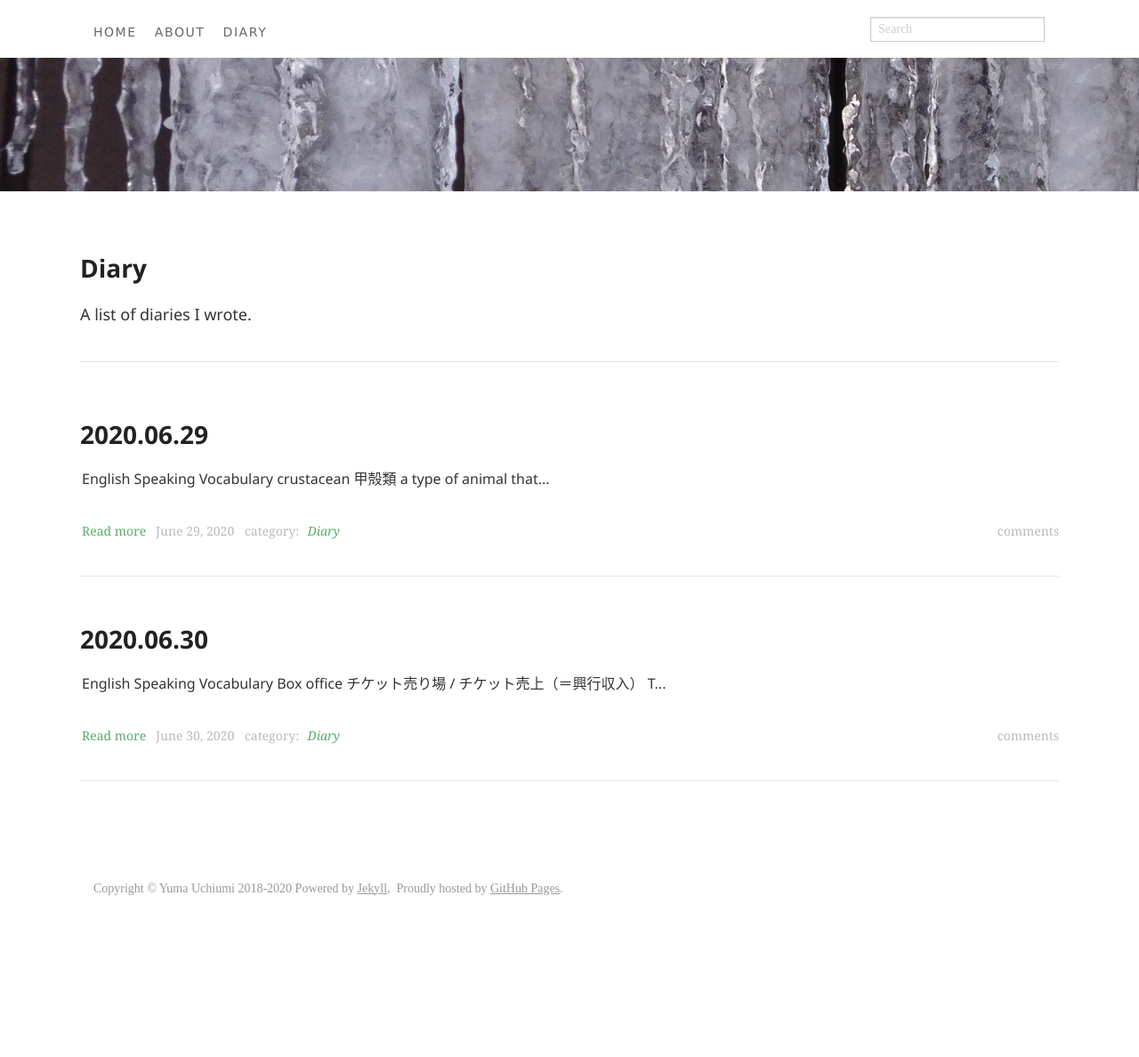
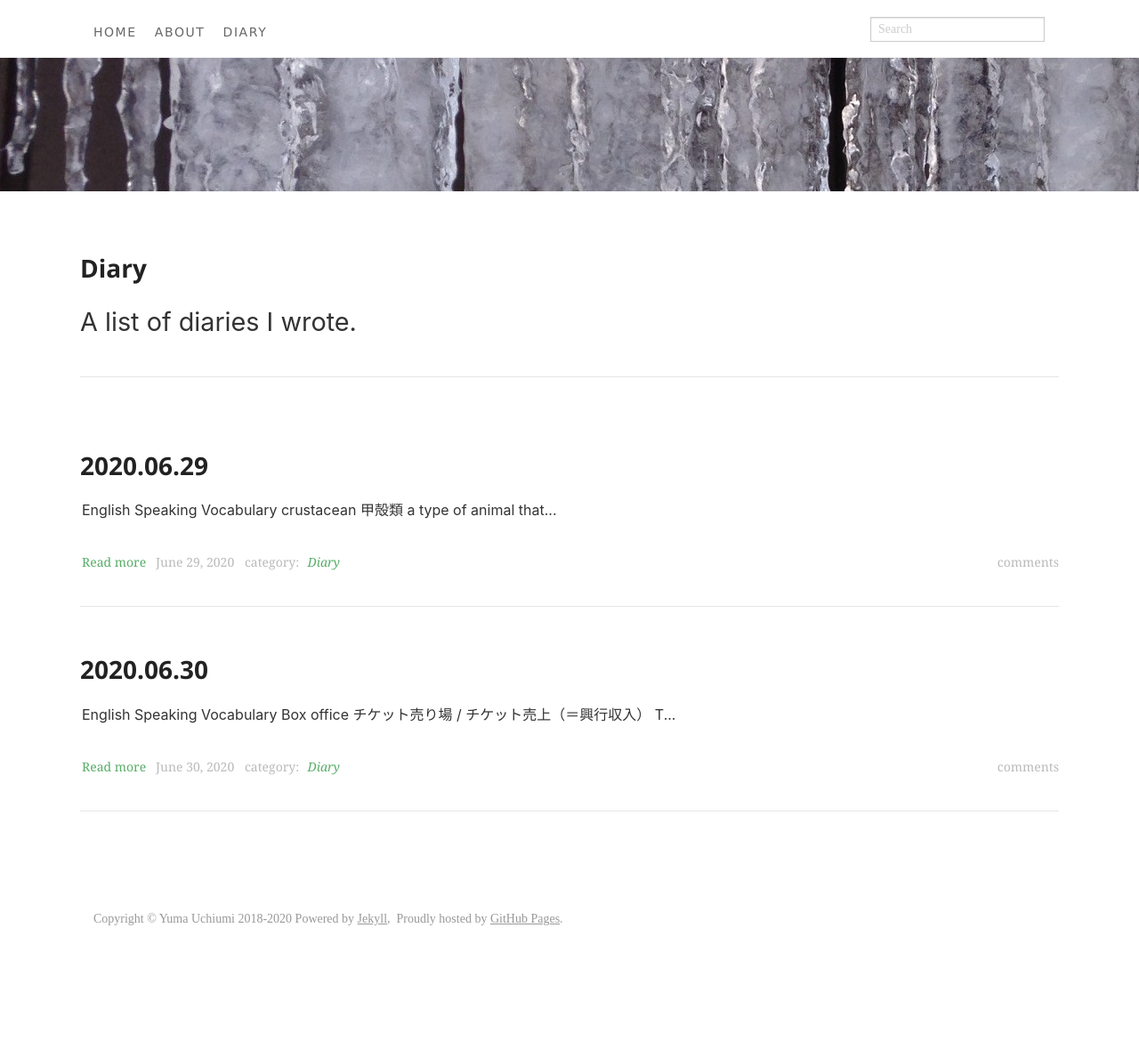
Before and after one commit to yumaloop/old-jekyll-blog-site, a Jekyll site: the page built from _diary/index.html, in a window 1280 px wide. Shown: the whole page at 89% size. Built offline with Jekyll 4.4.1, drawn with Linux system fonts in a browser that asks for light colours; comment, search, counter and statistics services are not loaded; before the commit the page ends 1154 px from its top, so only the background shows below that.

Commit message:
responsible

```diff
--- a/assets/css/docs.css
+++ b/assets/css/docs.css
@@ -528,8 +528,12 @@
     -webkit-text-size-adjust: 100%;
     color: #333;
     overflow: hidden;
+    /*
     font-family: "SF UI Display", ".PingFang SC", "PingFang SC", "Neue Haas Grotesk Text Pro", "Arial Nova", "Segoe UI", "Microsoft YaHei", "Microsoft JhengHei", "Helvetica Neue", "Source Han Sans SC", "Noto Sans CJK SC", "Source Han Sans CN", "Noto Sans SC", "Source Han Sans TC", "Noto Sans CJK TC", "Hiragino Sans GB", sans-serif;
-    font-size: 18px;
+    */
+    font-family: -apple-system, blinkMacSystemFont, "SF UI Display", ".PingFang SC", "PingFang SC", YuGothic-M, YuGothic, "Hiragino Kaku Gothic ProN", Meiryo, sans-serif;
+    /* font-size: 18px; */
+    font-size: 1.8rem; /* 16px */
     line-height: 1.6;
     word-wrap: break-word;
 }
```
